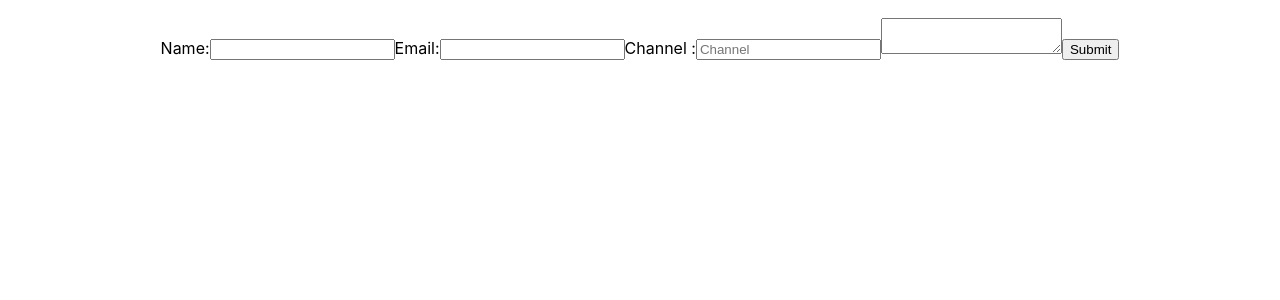
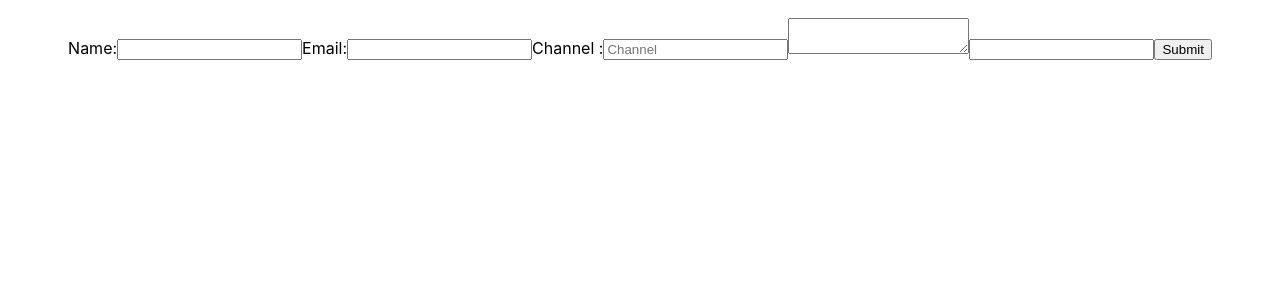
Before and after one commit to ahsan1800411/React-Formik, a React (Create React App) app: page / in a window 1280 px wide. Shown: the top 300 px of the page. Built offline with nearby package versions, Linux system fonts and the light colour scheme.

Commit message:
Render props pattern

```diff
--- a/src/components/YoutubeForm.js
+++ b/src/components/YoutubeForm.js
@@ -8,6 +8,7 @@ const initialValues = {
   email: '',
   channel: '',
   comments: '',
+  address: '',
 };
 
 const onSubmit = (values) => console.log(values);
@@ -39,6 +40,18 @@ const YoutubeForm = () => {
 
         <Field as='textarea' name='channel' id='channel' />
 
+        <Field name='channel'>
+          {(props) => {
+            console.log(props);
+            const { field } = props;
+            return (
+              <>
+                <input type='text' {...field} />
+              </>
+            );
+          }}
+        </Field>
+
         <button type='submit'>Submit</button>
       </Form>
     </Formik>
```
